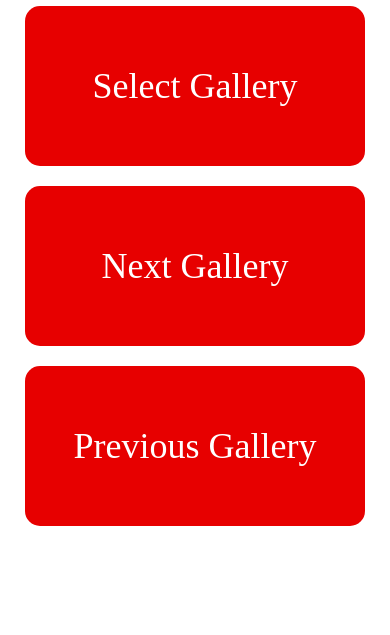
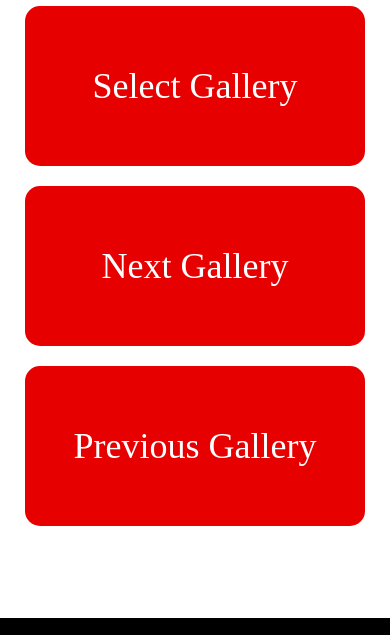
Before and after one commit to arez-khidr/wayfinder, a plain HTML site: page selecthybl.html in a window 390 px wide. Shown: the part 209-844 px from the top of the page. Drawn offline with Linux system fonts and the light colour scheme; a web font is replaced by a local one.

Commit message:
Attempting to adjust the height to account for a mobile safari bar

```diff
--- a/css/main.css
+++ b/css/main.css
@@ -1,42 +1,29 @@
 * {
   margin: 0;
   padding: 0;
-  box-sizing: border-box;
 }
 
 body {
   font-family: 'Inria Serif', serif;
   background: #000;
-  height: 100%;
-  width: 100%;
-  min-height: 100vh;
-  min-height: -webkit-fill-available;
+  height: 100vh;
+  width: 100vw;
   display: flex;
   justify-content: center;
   align-items: center;
   overflow: hidden;
-  padding-bottom: env(safe-area-inset-bottom);
-}
-
-html {
-  height: -webkit-fill-available;
 }
 
 .app-container {
-  width: 100%;
-  max-width: 390px;
-  height: 100%;
-  max-height: 100vh;
-  max-height: calc(100vh - env(safe-area-inset-bottom));
-  position: relative;
+  width: 390px;
+  /* iPhone 13 height is 844px, bottom bar is ~34px */
+  height: 810px;
+  position: fixed;
   background: white;
   display: flex;
   flex-direction: column;
   justify-content: center;
   align-items: center;
-  /* Add padding at the bottom to account for the safe area */
-  padding-bottom: env(safe-area-inset-bottom);
-  overflow-y: auto;
 }
 
 .title {
@@ -44,7 +31,6 @@ html {
   text-align: center;
   line-height: 1.2;
   width: 340px;
-  max-width: 90%;
 }
 
 .gallery-select {
@@ -52,7 +38,6 @@ html {
   text-align: center;
   line-height: 1.2;
   width: 355px;
-  max-width: 90%;
 }
 
 .begin-button {
@@ -63,7 +48,6 @@ html {
   font-family: 'Inria Serif', serif;
   font-size: 64px;
   width: 355px;
-  max-width: 90%;
   height: 300px;
   display: flex;
   justify-content: center;
@@ -81,7 +65,6 @@ html {
   font-family: 'Inria Serif', serif;
   font-size: 36px;
   width: 340px;
-  max-width: 90%;
   height: 160px;
   display: flex;
   justify-content: center;
@@ -90,11 +73,9 @@ html {
   cursor: pointer;
   padding: 10px;
   margin-top: 20px;
-  margin-bottom: env(safe-area-inset-bottom);
 }
 
 .map {
   width: 355px;
-  max-width: 90%;
   height: 400px;
 }
```
